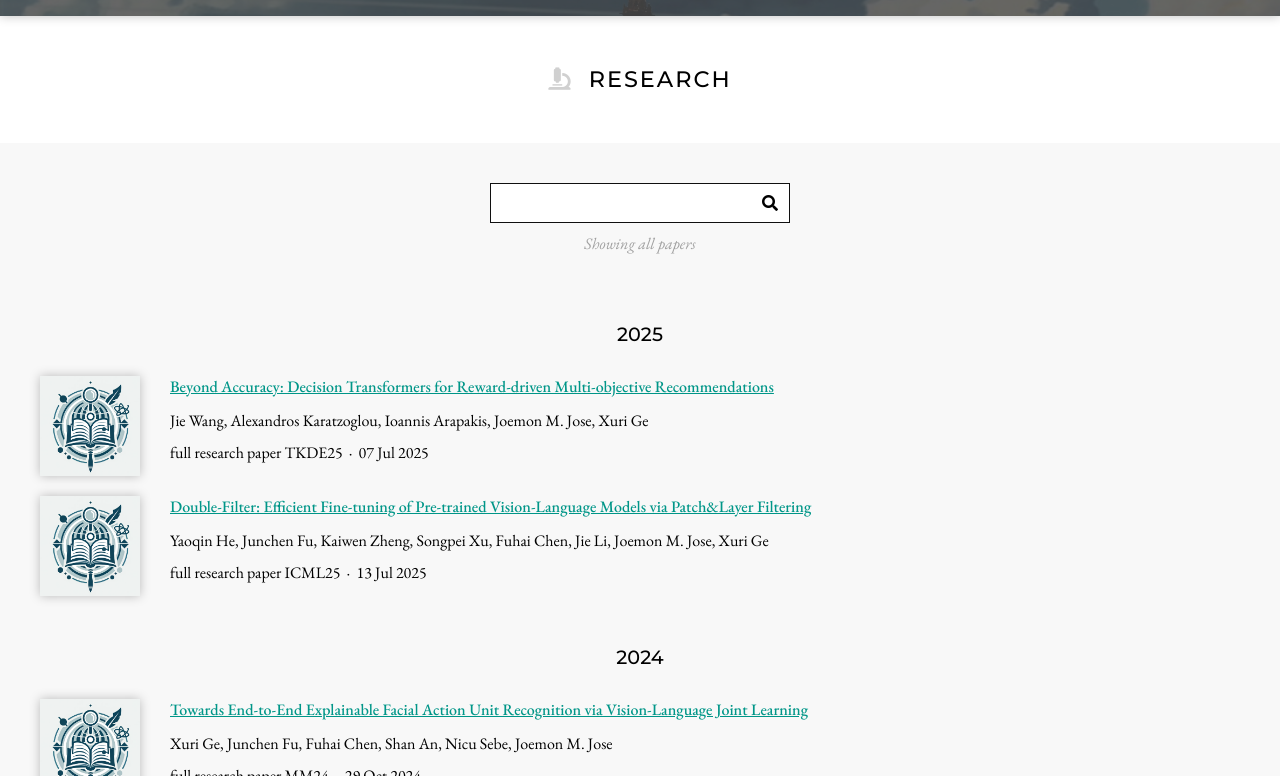
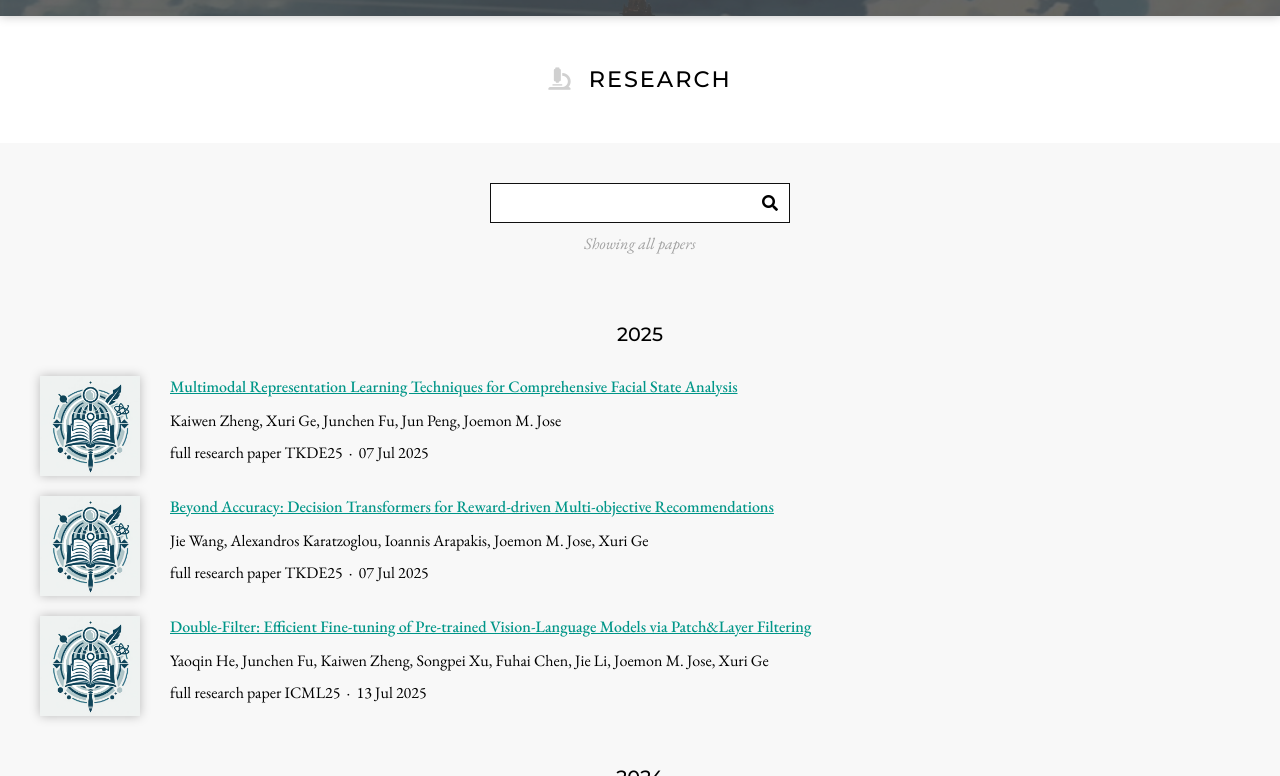
Before and after one commit to GAIR-Lab/GAIR-Lab.github.io, a Jekyll site: the page built from research/index.md, in a window 1280 px wide and 900 px high, cut to the strip 124-900 px from the top of the window. Built offline with Jekyll 4.4.1, drawn with Linux system fonts in a browser that asks for light colours; nearby versions of some CDN libraries.

Commit message:
Update research-output.yml

```diff
--- a/_data/research-output.yml
+++ b/_data/research-output.yml
@@ -19,6 +19,17 @@
   - Ioannis Arapakis
   - Joemon M. Jose
   - Xuri Ge
+  publisher: full research paper TKDE25
+  date: '2025-7-7'
+  link: 10.1109/TKDE.2025.3582506
+  image: images/paper_logo.png
+- title: 'Multimodal Representation Learning Techniques for Comprehensive Facial State Analysis'
+  authors:
+  - Kaiwen Zheng
+  - Xuri Ge
+  - Junchen Fu
+  - Jun Peng
+  - Joemon M. Jose
   publisher: full research paper TKDE25
   date: '2025-7-7'
   link: 10.1109/TKDE.2025.3582506
```
